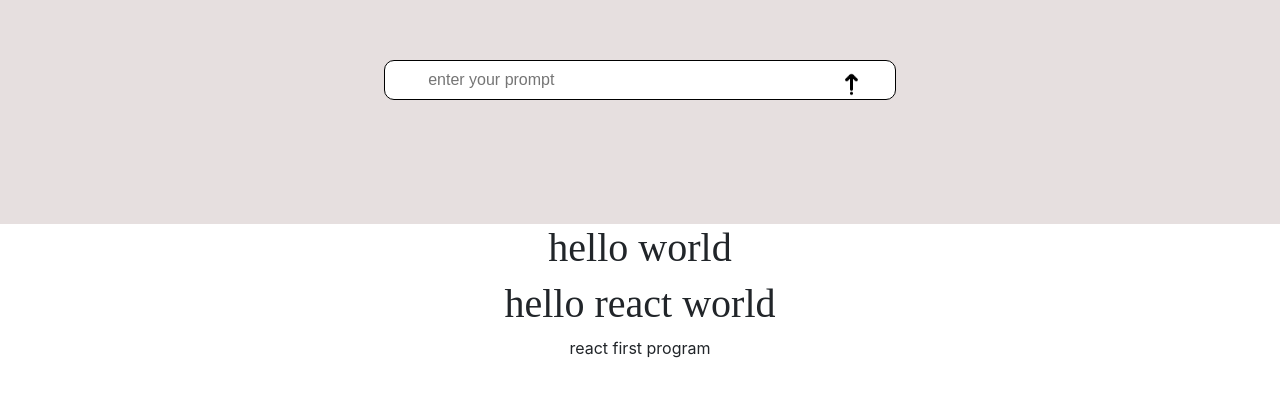
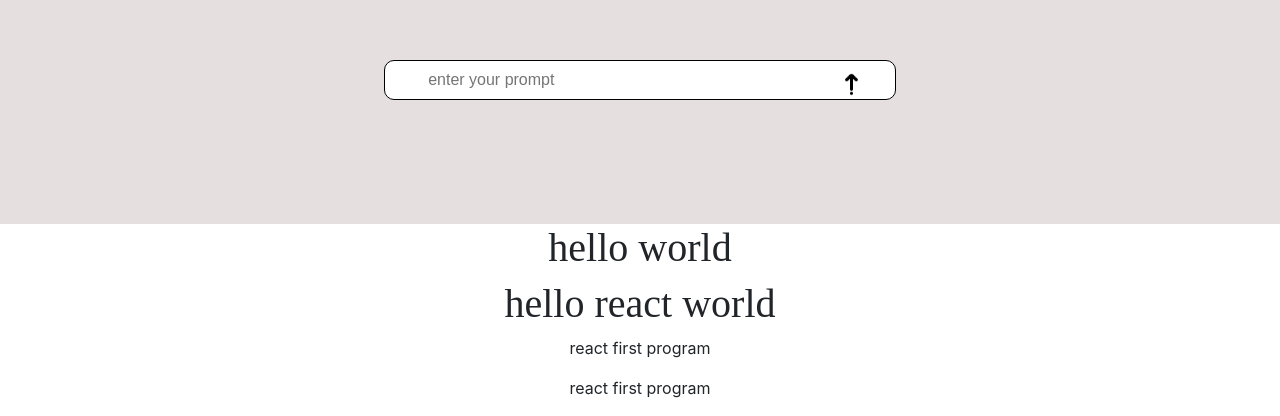
Before and after one commit to its-vishal-upadhyay/uv, a React (Create React App) app: page / in a window 1280 px wide. Shown: the part 576-992 px from the top of the page. Before the commit the page ends 952 px from the top, so only its background shows below. Built offline with nearby package versions, Linux system fonts and the light colour scheme; the HTML template or start-up script is replaced by a standard one.

Commit message:
add para

```diff
--- a/src/components/About.js
+++ b/src/components/About.js
@@ -6,6 +6,7 @@
         <h1>hello world</h1>
         <h1>hello react world</h1>
         <p>react first program</p>
+        <p>react first program</p>
         </>
     );
 }
```
